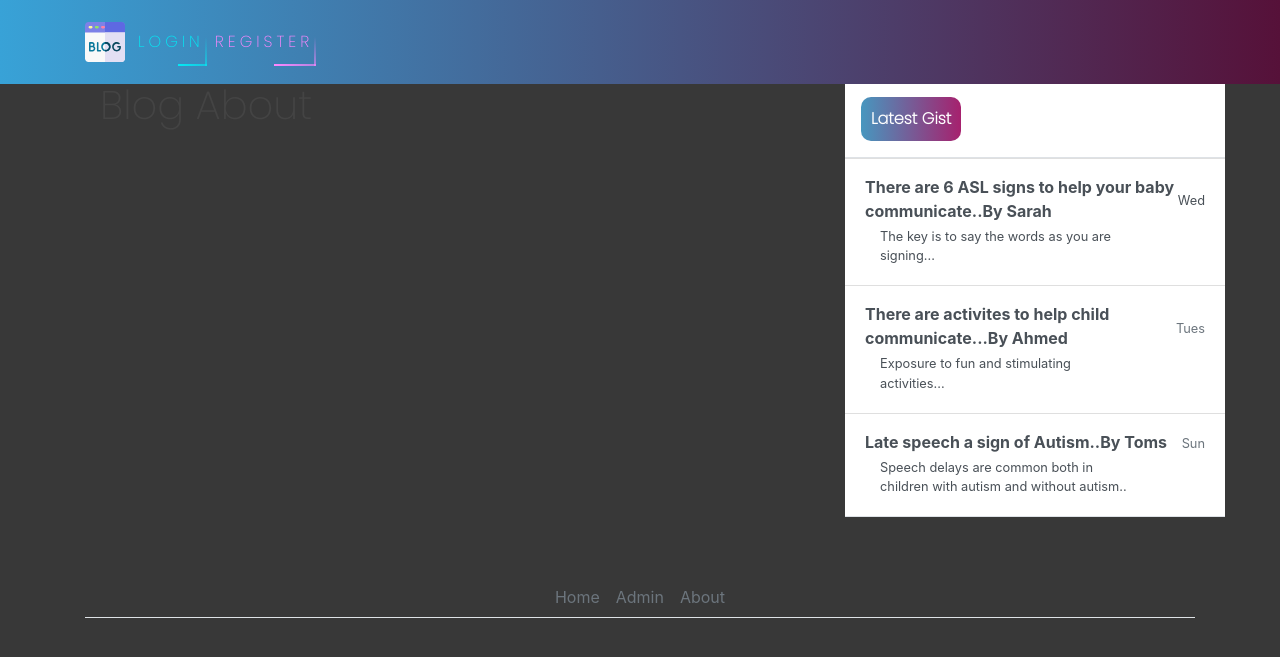
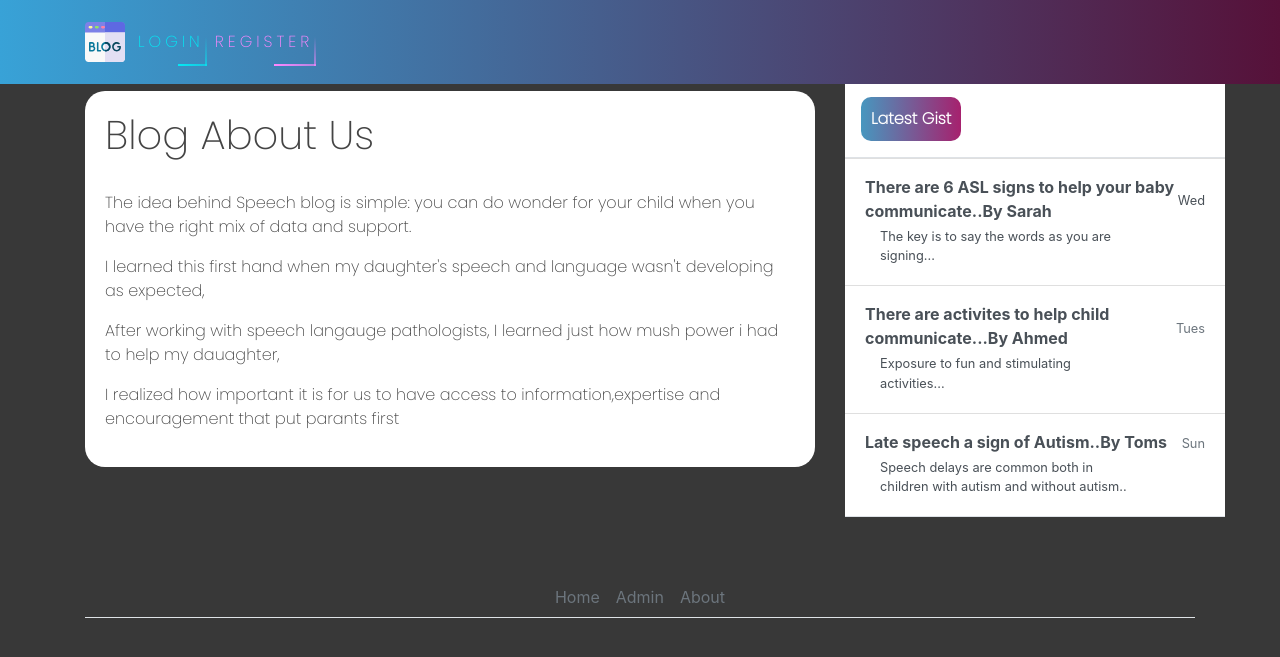
Before and after one commit to Menna-Shamloul/Django_speechblog, a Django app: page /about/ in a window 1280 px wide. Shown: the top 657 px of the page. Run offline with Django 4.2, Linux system fonts and the light colour scheme; some libraries are stand-ins or nearby versions.

Commit message:
add paragraph to about page

```diff
--- a/blog/templates/blog/about.html
+++ b/blog/templates/blog/about.html
@@ -1,7 +1,12 @@
  {% extends 'blog/base.html' %}
  {% block content %}
-    <div class="container">
-        <h1>Blog About</h1>
+    <div class="container" style="background: white; padding: 20px; margin-top: 10px; border-radius: 20px;">
+        <h1>Blog About Us</h1>
+        <br>
+        <p>The idea behind Speech blog is simple: you can do wonder for your child when you have the right mix of data and support.</p>
+        <p>I learned this first hand when my daughter's speech and language wasn't developing as expected,</p>
+        <p>After working with speech langauge pathologists, I learned just how mush power i had to help my dauaghter, </p>
+        <p>I realized how important it is for us to have access to information,expertise and encouragement that put parants first</p>
 
     </div>
 
--- a/blogproj/settings.py
+++ b/blogproj/settings.py
@@ -27,7 +27,7 @@ TEMPLATES_DIR = os.path.join(BASE_DIR, 'templates')
 SECRET_KEY = 'django-insecure--kc5x-flz+_a@6@5m16jg!qk9=nb+4bn%^lkka6dfow*@+-vwr'
 
 # SECURITY WARNING: don't run with debug turned on in production!
-DEBUG = False
+DEBUG = True
 
 ALLOWED_HOSTS = ['8000-mennashamlo-djangospeec-wgdkpf1l7b4.ws-eu107.gitpod.io',
                 '.herokuapp.com']
```
